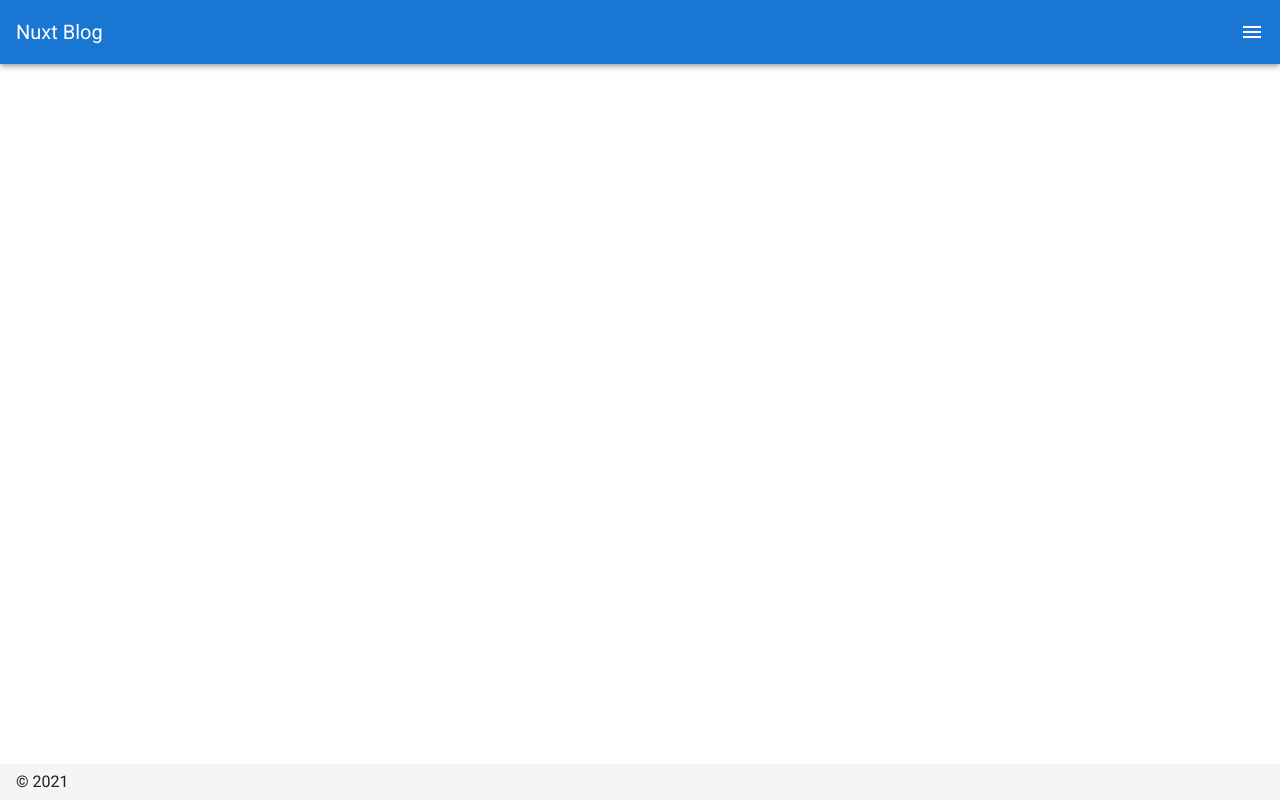
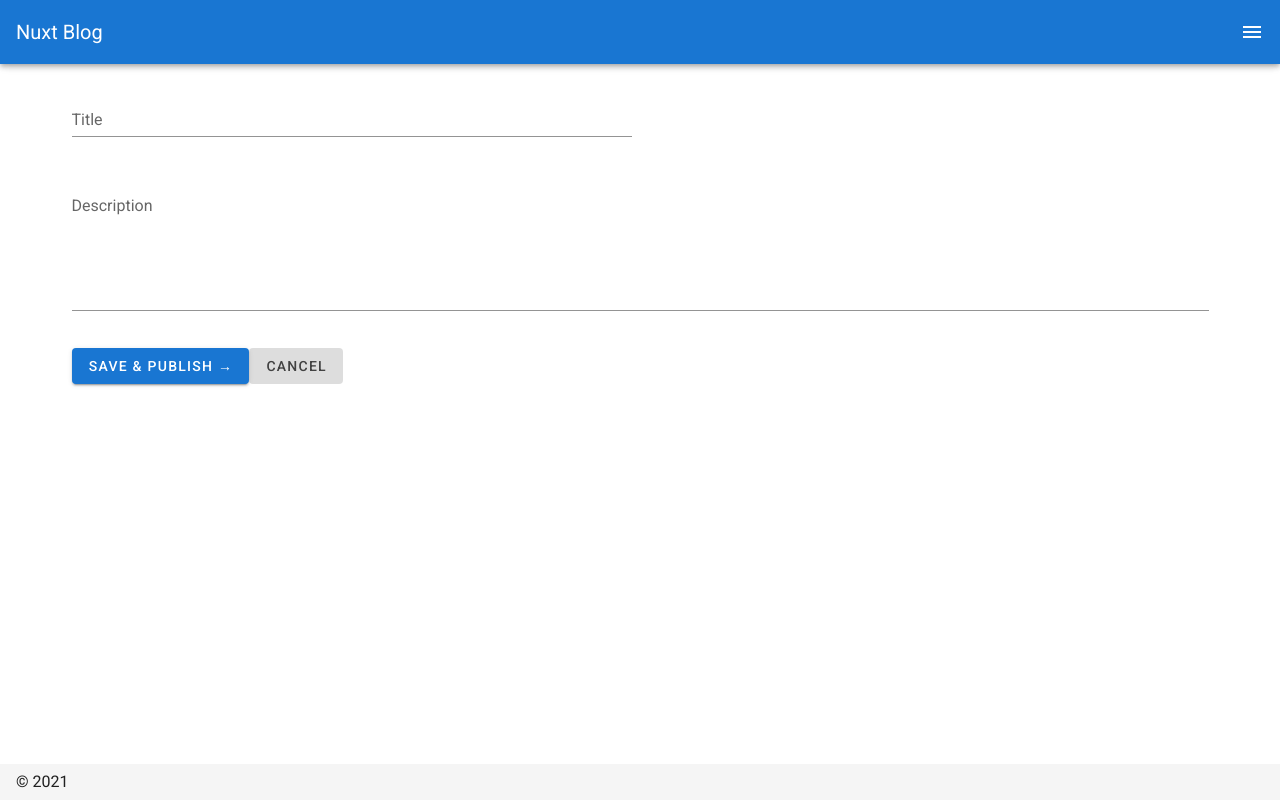
Before and after one commit to seabdulsamad/nuxt-blog, a Nuxt app: page /posts/1/1 in a window 1280 px wide. Before the commit this address had no page. Built offline with nearby package versions, Linux system fonts and the light colour scheme.

Commit message:
Create new post feature component.

```diff
--- /dev/null
+++ b/pages/posts/_actions/_id.vue
@@ -0,0 +1,53 @@
+<template>
+  <v-form ref="form" v-on:submit.prevent>
+    <v-container grid-list-lg>
+      <v-layout row wrap>
+        <v-flex sm6>
+          <v-text-field
+            v-model="params.title"
+            label="Title"
+            clearable
+            :rules="[(v) => !!v || 'The specified field is required']"
+          ></v-text-field>
+        </v-flex>
+        <v-flex sm12>
+          <v-textarea
+            label="Description"
+            clearable
+            v-model="params.description"
+            auto-grow
+            :rules="[(v) => !!v || 'The specified field is required']"
+          ></v-textarea>
+        </v-flex>
+        <v-flex>
+          <v-btn color="primary" :loading="loading" @click="onSavePost">
+            Save & Publish &rarr;
+          </v-btn>
+          <v-btn text color="secondary" :to="{ name: 'posts' }">Cancel</v-btn>
+        </v-flex>
+      </v-layout>
+    </v-container>
+  </v-form>
+</template>
+<script>
+export default {
+  data: () => ({
+    params: { title: null, description: null },
+    loading: false,
+  }),
+  methods: {
+    onSavePost() {
+      if (this.$refs.form.validate()) {
+        this.$axios
+          .post("/posts", this.params)
+          .then(() => {
+            this.$refs.form.reset();
+          })
+          .finally(() => {
+            this.loading = false;
+          });
+      }
+    },
+  },
+};
+</script>
```
